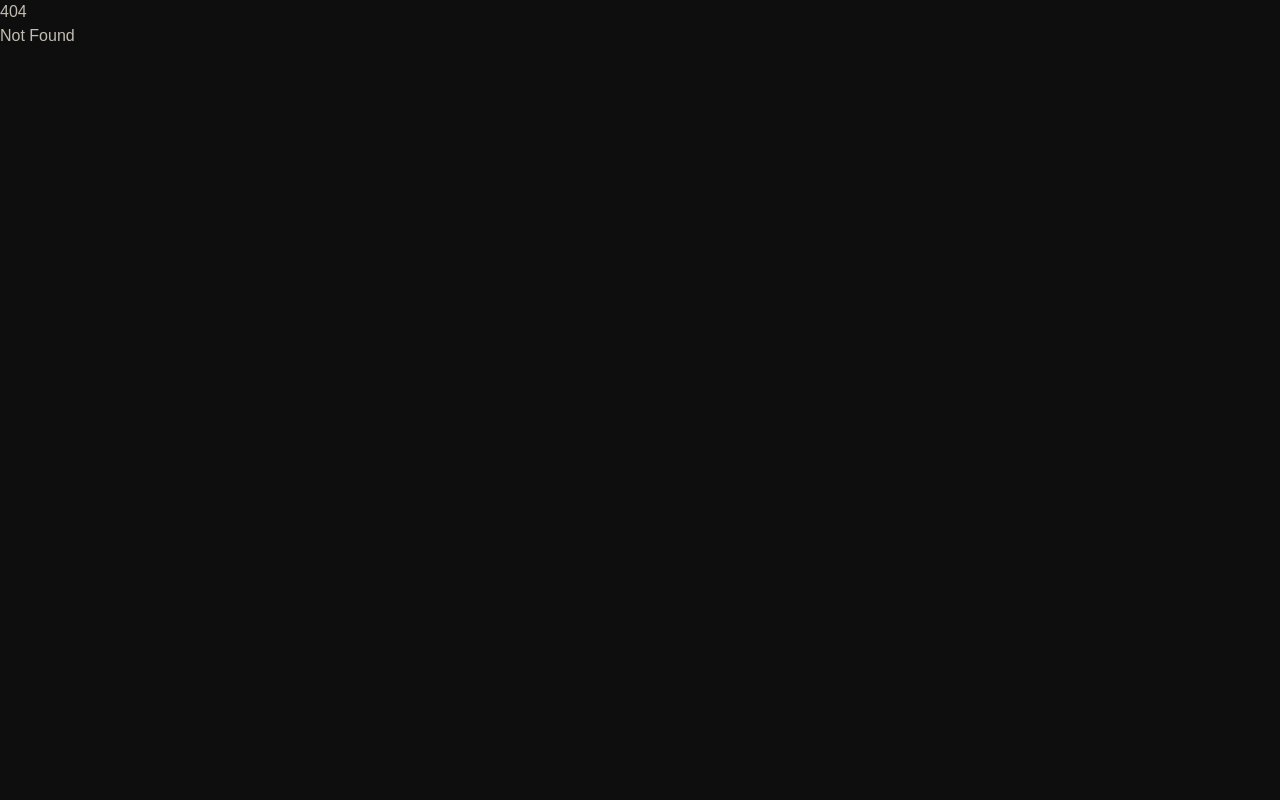
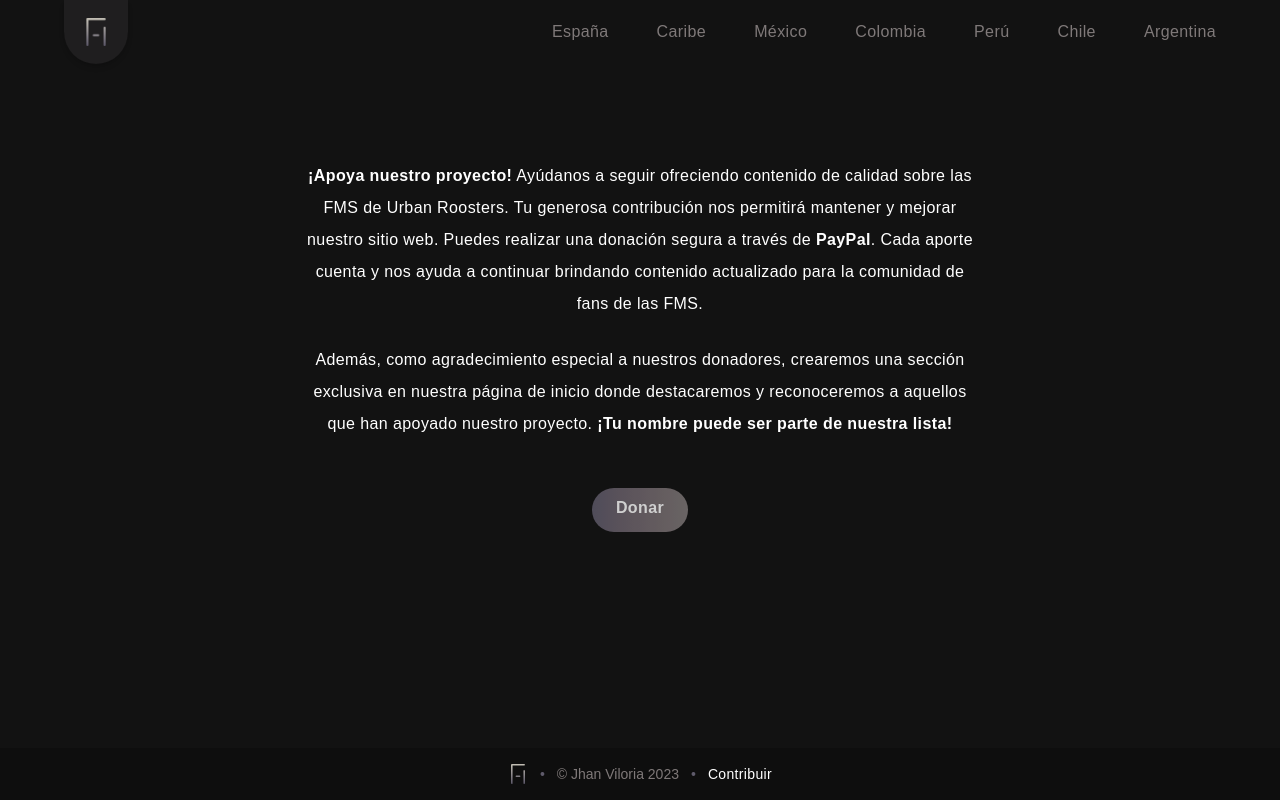
Before and after one commit to jhanca-vm/freestylehub, a SvelteKit app: page /contribute in a window 1280 px wide. Before the commit this address had no page. Built offline with nearby package versions, Linux system fonts and the light colour scheme.

Commit message:
feat: Add contribute

```diff
--- a/package.json
+++ b/package.json
@@ -1,6 +1,6 @@
 {
   "name": "freestylehub",
-  "version": "2.8.1",
+  "version": "2.9.0",
   "private": true,
   "license": "Apache-2.0",
   "scripts": {
--- a/src/app.html
+++ b/src/app.html
@@ -6,10 +6,7 @@
     <meta name="viewport" content="width=device-width" />
     %sveltekit.head%
   </head>
-  <body
-    data-sveltekit-preload-data="hover"
-    class="min-h-screen min-w-90 flex flex-col bg-brand-500 text-brand-100"
-  >
+  <body data-sveltekit-preload-data="hover">
     <div style="display: contents">%sveltekit.body%</div>
   </body>
 </html>
--- a/src/routes/(app)/+layout.svelte
+++ b/src/routes/(app)/+layout.svelte
@@ -1,5 +1,6 @@
 <script>
   import Header from './Header.svelte'
+  import Footer from './Footer.svelte'
 </script>
 
 <Header />
@@ -8,21 +9,7 @@
     <slot />
   </div>
 </main>
-<footer class="p-5">
-  <p class="text-center text-sm text-brand-200 font-medium">
-    © 2023
-    <a
-      class="text-brand-100 underline-brand-200 underline-offset-1.5
-        hover:underline"
-      href="https://jhanca.site"
-      target="_blank"
-      rel="noreferrer"
-    >
-      Jhan Viloria.
-    </a>
-    Todos los derechos reservados.
-  </p>
-</footer>
+<Footer />
 
 <style>
   :global(.border-gradient) {
--- /dev/null
+++ b/src/routes/(app)/Footer.svelte
@@ -0,0 +1,22 @@
+<footer
+  class="bg-brand-500 text-xs py-4 px-5 sm:px-8 md:(text-sm px-10)
+    [&_a:hover]:(underline underline-brand-200 underline-offset-1.5)"
+>
+  <div
+    class="max-w-6xl mx-auto flex items-center justify-center gap-x-3 font-medium"
+  >
+    <a href="/" aria-label="Página de inicio">
+      <img class="w-5" src="/logo.webp" alt="" width="32" height="32" />
+    </a>
+    <span class="text-brand-300">•</span>
+    <p class="text-brand-200">
+      ©
+      <a href="https://jhanca.site" target="_blank" rel="noreferrer">
+        Jhan Viloria
+      </a>
+      2023
+    </p>
+    <span class="text-brand-300">•</span>
+    <a class="tracking-wide" href="/contribute">Contribuir</a>
+  </div>
+</footer>
--- a/src/routes/(app)/Header.svelte
+++ b/src/routes/(app)/Header.svelte
@@ -29,7 +29,8 @@
     </a>
     <ul
       class="absolute top-full inset-x-0 text-center pb-6 z-2
-        bg-gradient-to-b from-brand-500 from-96% lg:(static flex gap-x-12 pb-0)"
+        bg-gradient-to-b from-brand-500 from-96% lg:(static flex gap-x-12 pb-0
+        bg-none)"
       class:hidden={menuIsHidden}
     >
       {#each FMS as [id, name]}
--- a/src/routes/(app)/Transfers.svelte
+++ b/src/routes/(app)/Transfers.svelte
@@ -8,7 +8,7 @@
   export let data: PageServerData['transfers']
 </script>
 
-<section class="my-16 md:my-20">
+<section class="mt-16 mb-20 md:(mt-20 mb-28)">
   <h2
     class="text-gradient text-xl font-bold tracking-wide mx-auto mb-8 sm:mb-9"
   >
--- /dev/null
+++ b/src/routes/(app)/contribute/+page.svelte
@@ -0,0 +1,33 @@
+<svelte:head>
+  <title>FreestyleHub - Contribuir</title>
+</svelte:head>
+
+<section
+  class="max-w-2xl mx-auto my-10 text-center leading-loose tracking-wide
+    children:my-6 md:(mt-24 mb-20)"
+>
+  <p>
+    <strong>¡Apoya nuestro proyecto!</strong>
+    Ayúdanos a seguir ofreciendo contenido de calidad sobre las FMS de Urban Roosters.
+    Tu generosa contribución nos permitirá mantener y mejorar nuestro sitio web.
+    Puedes realizar una donación segura a través de <strong>PayPal</strong>.
+    Cada aporte cuenta y nos ayuda a continuar brindando contenido actualizado
+    para la comunidad de fans de las FMS.
+  </p>
+  <p>
+    Además, como agradecimiento especial a nuestros donadores, crearemos una
+    sección exclusiva en nuestra página de inicio donde destacaremos y
+    reconoceremos a aquellos que han apoyado nuestro proyecto.
+    <strong>¡Tu nombre puede ser parte de nuestra lista!</strong>
+  </p>
+  <a
+    class="inline-block bg-gradient-to-r from-brand-300 to-brand-200 px-6
+      pt-1 pb-2 text-white rounded-full font-semibold transition opacity-80
+      hover:opacity-92"
+    href="https://www.paypal.com/paypalme/jhancavm"
+    target="_blank"
+    rel="noreferrer"
+  >
+    Donar
+  </a>
+</section>
--- a/src/routes/+layout.svelte
+++ b/src/routes/+layout.svelte
@@ -14,6 +14,15 @@
 
   :global(body) {
     -webkit-tap-highlight-color: transparent;
+    background: linear-gradient(
+      theme('colors.brand.500'),
+      theme('colors.brand.450')
+    );
+    color: theme('colors.brand.100');
+    display: flex;
+    flex-direction: column;
     font-family: 'Plus Jakarta SansVariable', sans-serif;
+    min-height: 100vh;
+    min-width: 360px;
   }
 </style>
--- a/uno.config.ts
+++ b/uno.config.ts
@@ -12,6 +12,7 @@ export default defineConfig({
         200: '#7f7979',
         300: '#5f5b6b',
         400: '#3d3b3c',
+        450: '#141414',
         500: '#0e0e0e'
       },
       spain: '#ff0340',
```
